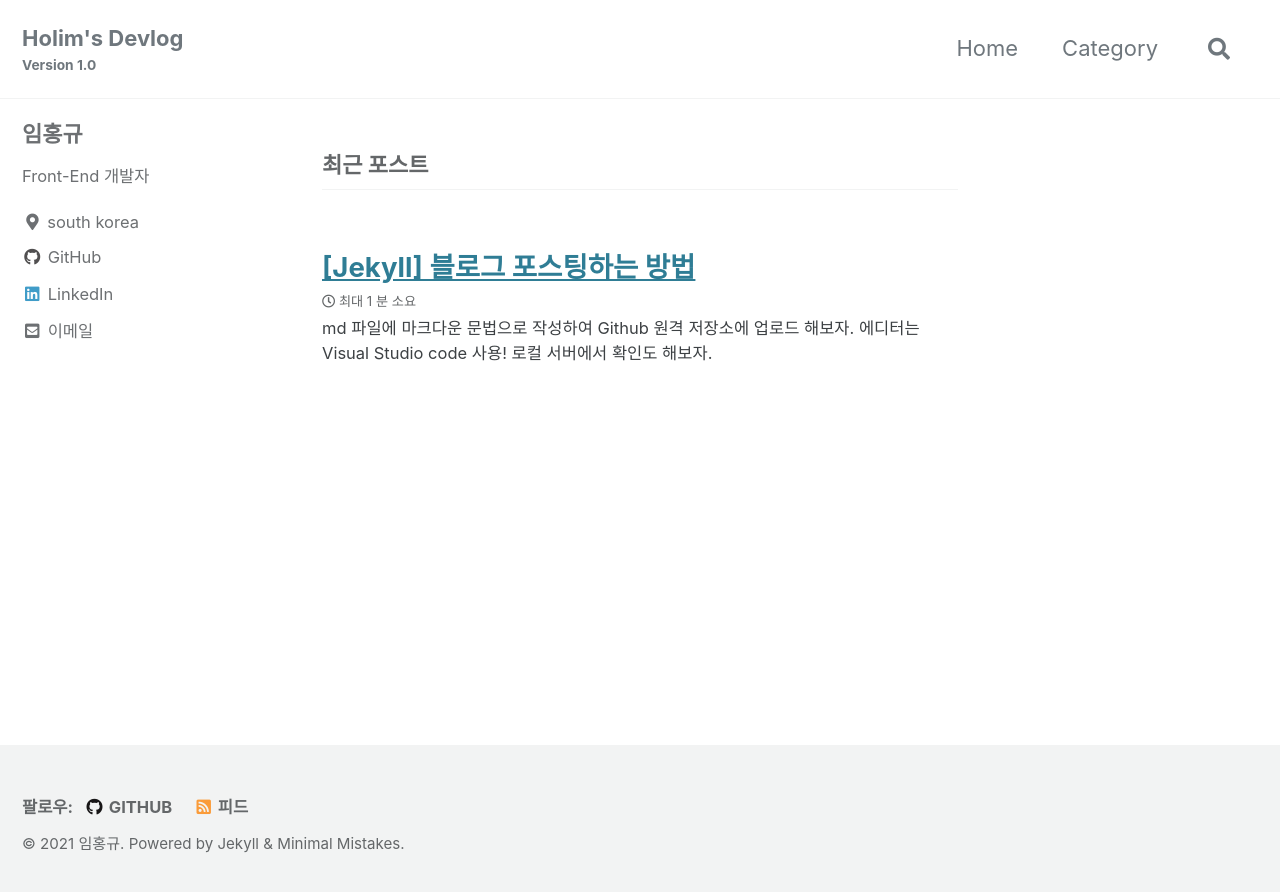
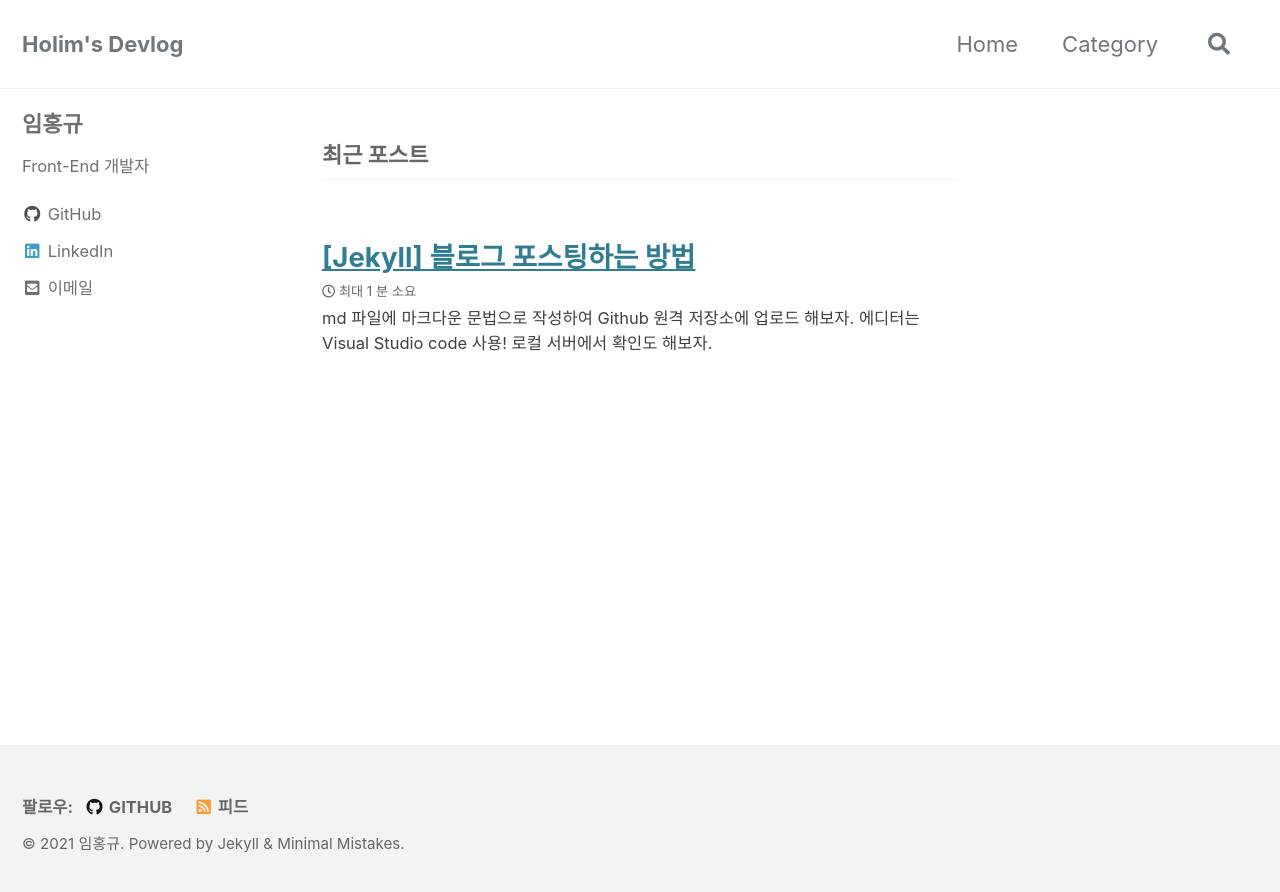
Before and after one commit to KONA1005/lhk3337.github.io, a Jekyll site: the page built from index.html, in a window 1280 px wide. Shown: the top 892 px of the page. Built offline with Jekyll 4.4.1, drawn with Linux system fonts in a browser that asks for light colours; cached includes are drawn as plain includes; the list of posts is cut into pages by our own code.

Commit message:
config.yml 수정

```diff
--- a/_config.yml
+++ b/_config.yml
@@ -18,7 +18,7 @@ minimal_mistakes_skin: "default" # "air", "aqua", "contrast", "dark", "dirt", "n
 locale: "ko-KR"
 title: "Holim's Devlog"
 title_separator: "&#124;"
-subtitle: "Version 1.0"
+subtitle: # site tagline that appears below site title in masthead
 name: "임홍규"
 description: "프론트엔드에 관련된 다양한 것을 배우고 정리하는 블로그"
 url: "https://lhk3337.github.io"
@@ -103,52 +103,52 @@ author:
   name: "임홍규"
   avatar: # path of avatar image, e.g. "/assets/images/bio-photo.jpg"
   bio: "Front-End 개발자"
-  location: "south korea"
+  # location: "south korea"
   email: "lhk3337@gmail.com"
   links:
-    - label: "Email"
-      icon: "fas fa-fw fa-envelope-square"
-      # url: "mailto:lhk3337@gmail.com"
-    - label: "Website"
-      icon: "fas fa-fw fa-link"
-      # url: "https://your-website.com"
-    - label: "Twitter"
-      icon: "fab fa-fw fa-twitter-square"
-      # url: "https://twitter.com/"
-    - label: "Facebook"
-      icon: "fab fa-fw fa-facebook-square"
-      # url: "https://facebook.com/"
     - label: "GitHub"
       icon: "fab fa-fw fa-github"
       url: "https://github.com/lhk3337"
-    - label: "Instagram"
-      icon: "fab fa-fw fa-instagram"
-      # url: "https://instagram.com/"
     - label: "LinkedIn"
       icon: "fab fa-fw fa-linkedin"
       url: "https://www.linkedin.com/in/hongkyu-lim-917156197/"
+    #- label: "Email"
+    #  icon: "fas fa-fw fa-envelope-square"
+    # url: "mailto:lhk3337@gmail.com"
+    #- label: "Website"
+    #  icon: "fas fa-fw fa-link"
+    # url: "https://your-website.com"
+    #- label: "Twitter"
+    #  icon: "fab fa-fw fa-twitter-square"
+    # url: "https://twitter.com/"
+    #- label: "Facebook"
+    #  icon: "fab fa-fw fa-facebook-square"
+    # url: "https://facebook.com/"
+    #- label: "Instagram"
+    #  icon: "fab fa-fw fa-instagram"
+    # url: "https://instagram.com/"
 
 # Site Footer
 footer:
   links:
-    - label: "Twitter"
-      icon: "fab fa-fw fa-twitter-square"
-      # url:
-    - label: "Facebook"
-      icon: "fab fa-fw fa-facebook-square"
-      # url:
     - label: "GitHub"
       icon: "fab fa-fw fa-github"
       url: "https://github.com/lhk3337"
-    - label: "GitLab"
-      icon: "fab fa-fw fa-gitlab"
-      # url:
-    - label: "Bitbucket"
-      icon: "fab fa-fw fa-bitbucket"
-      # url:
-    - label: "Instagram"
-      icon: "fab fa-fw fa-instagram"
-      # url:
+    #- label: "Twitter"
+    #  icon: "fab fa-fw fa-twitter-square"
+    # url:
+    #- label: "Facebook"
+    #  icon: "fab fa-fw fa-facebook-square"
+    # url:
+    #- label: "GitLab"
+    #  icon: "fab fa-fw fa-gitlab"
+    # url:
+    #- label: "Bitbucket"
+    #  icon: "fab fa-fw fa-bitbucket"
+    # url:
+    #- label: "Instagram"
+    #  icon: "fab fa-fw fa-instagram"
+    # url:
 
 # Reading Files
 include:
```
